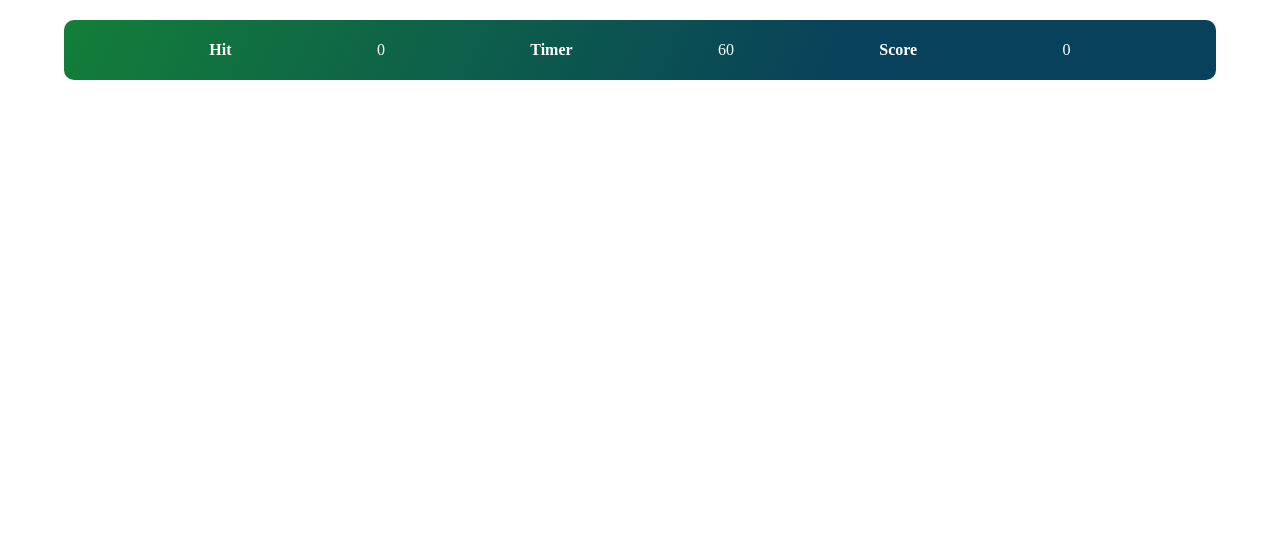
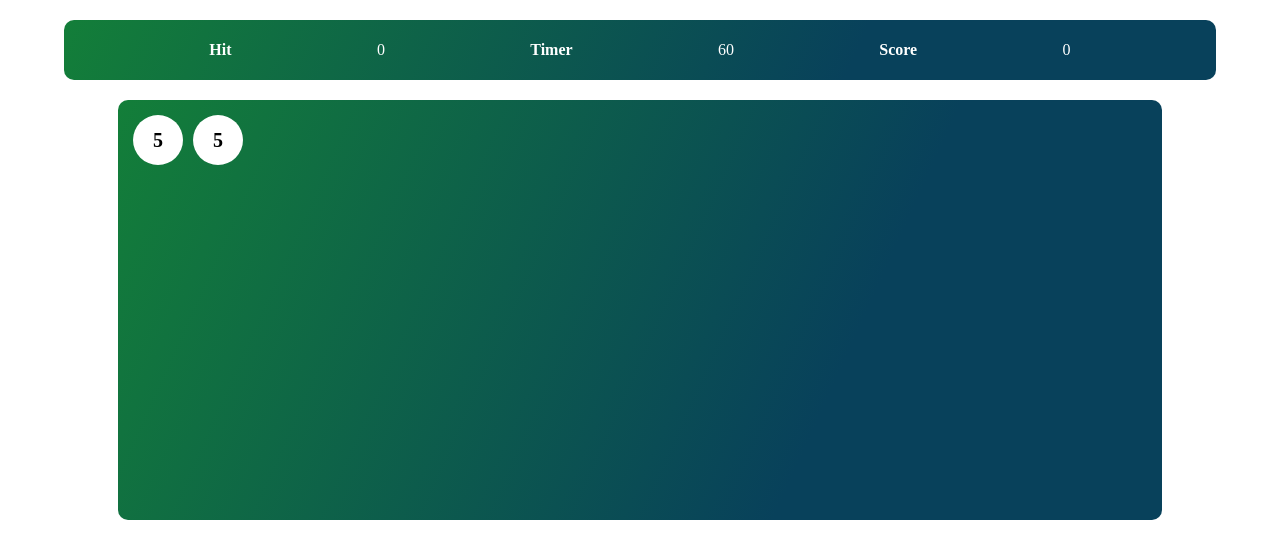
Before and after one commit to MaheshTechnicals/Buble-Game, a plain HTML site: page index.html in a window 1280 px wide. Drawn offline with Linux system fonts and the light colour scheme.

Commit message:
Buble box created

```diff
--- a/index.html
+++ b/index.html
@@ -17,6 +17,21 @@
     <h2>Score</h2><span>0</span>
   </div>
 
+
+  <div id="bublebox">
+    <div class="bubule">5
+
+    </div>
+    <div class="bubule">5
+
+    </div>
+  </div>
+
+
+
+
+
+
 </body>
 
 </html>
--- a/style.css
+++ b/style.css
@@ -9,6 +9,8 @@ body {
   width: 100%;
   display: flex;
   justify-content: center;
+  align-items: center;
+  flex-direction: column;
 }
 
 #scorebord {
@@ -27,3 +29,29 @@ body {
 h2 {
   font-size: 16px;
 }
+
+#bublebox {
+  display: flex;
+
+  height: 400px;
+  width: 80%;
+  border-radius: 10px;
+  padding: 10px;
+  background: linear-gradient(114.3deg, rgb(19, 126, 57) 0.2%, rgb(8, 65, 91) 68.5%);
+}
+
+
+.bubule {
+  background: white;
+  height: 50px;
+  width: 50px;
+  border-radius: 50%;
+  display: flex;
+  align-items: center;
+  justify-content: center;
+  font-size: 20px;
+  font-weight: 300px;
+  font-weight: bold;
+  margin: 5px;
+
+}
```
